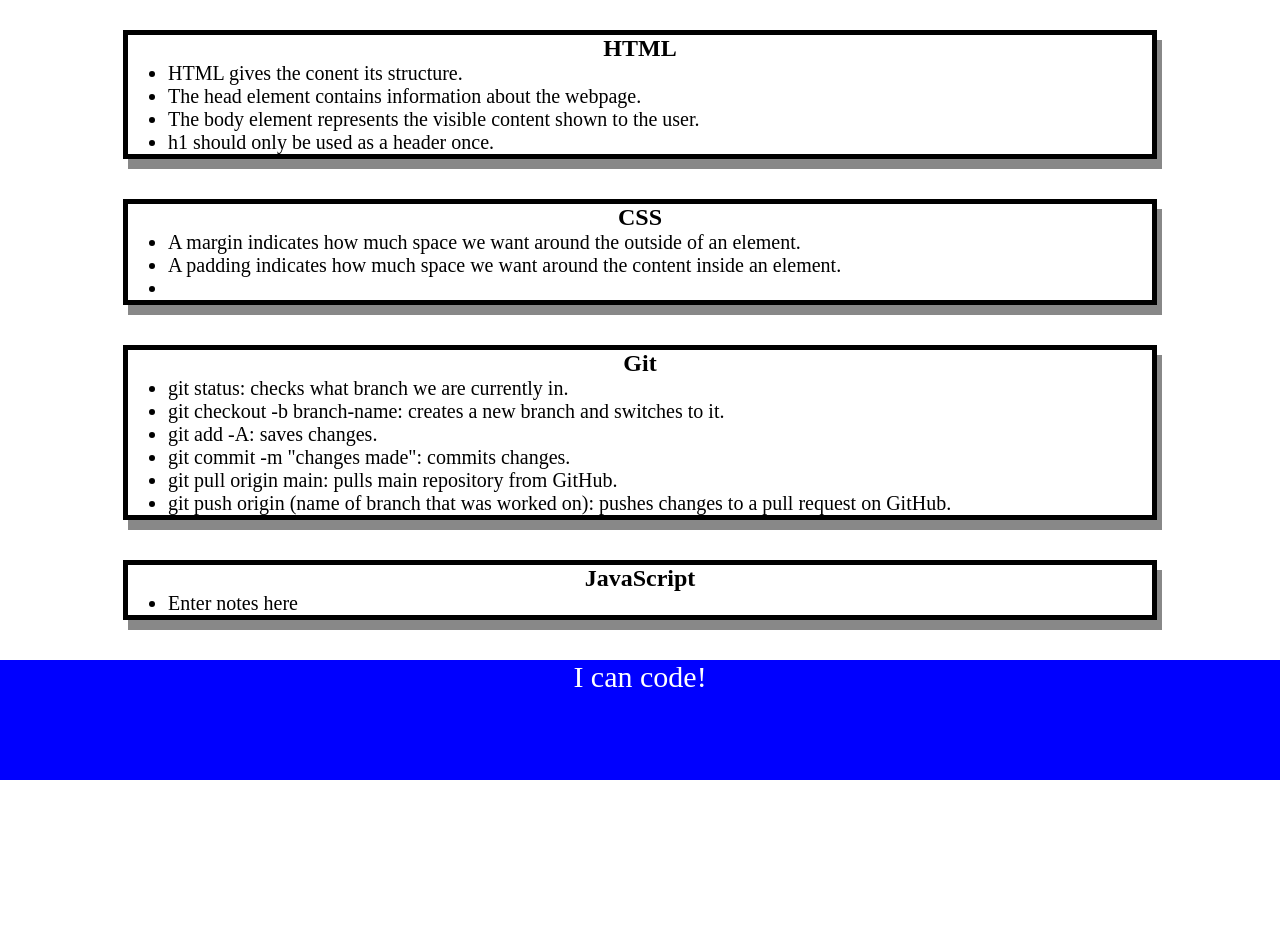
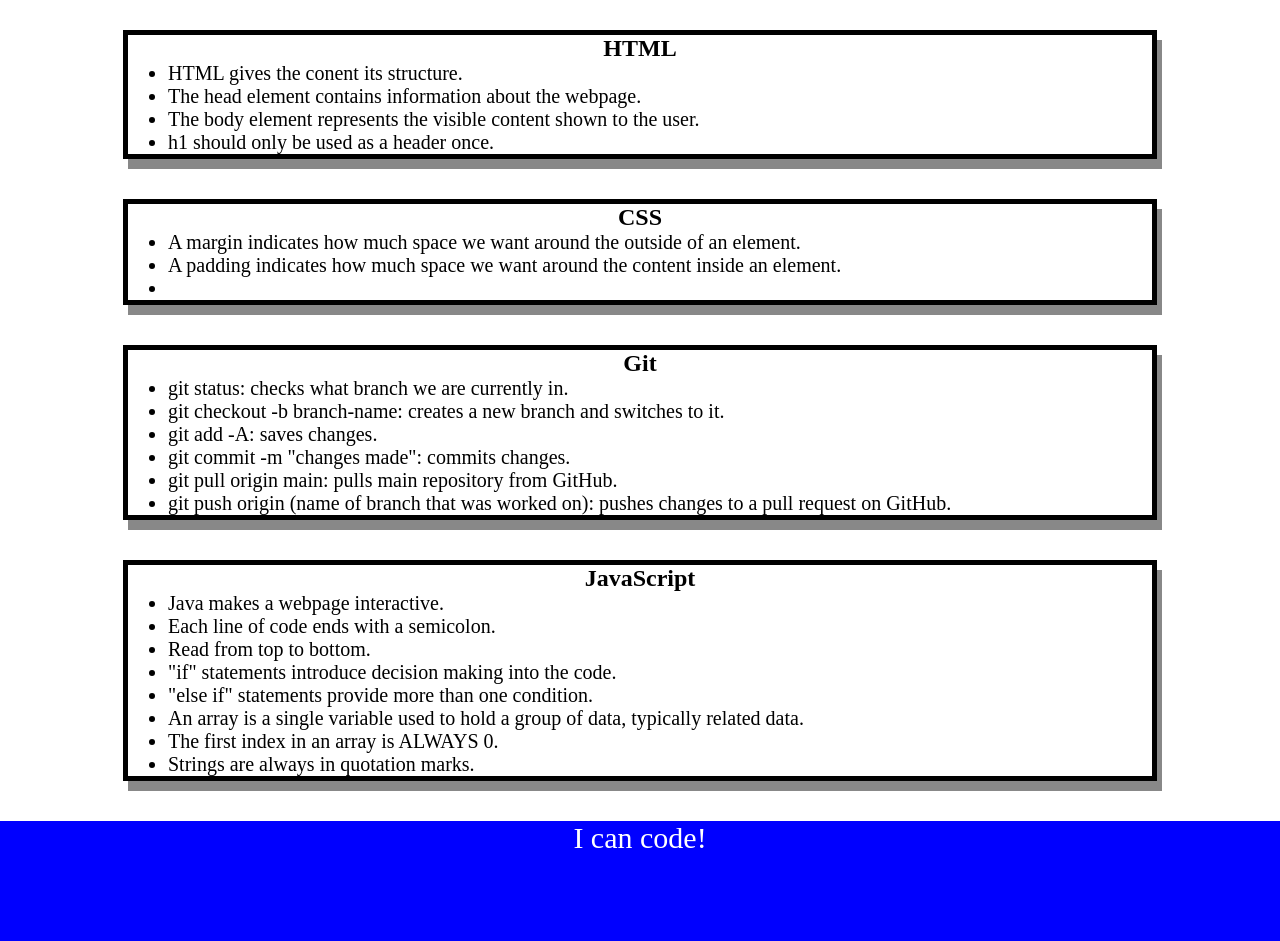
Before and after one commit to AnthonyFrederick7/prework-study-guide, a plain HTML site: page prework-study-guide/index.html in a window 1280 px wide. Shown: the part 130-1071 px from the top of the page. Before the commit the page ends 910 px from the top, so only its background shows below. Drawn offline with Linux system fonts and the light colour scheme.

Commit message:
Added Java notes

```diff
--- /dev/null
+++ b/prework-study-guide/assets/script.js
@@ -0,0 +1,19 @@
+var topics = ['HTML', 'CSS', 'Git', 'JavaScript'];
+
+for (var x = 0; x < topics.length; x++) {
+ console.log(topics[x]);
+}
+
+/*
+if (topic === 'HTML') {
+ console.log("Let's study HTML!");
+} else if (topic === 'CSS') {
+ console.log("Let's study CSS!");
+} else if (topic === 'Git') {
+ console.log("Let's study Git!");
+} else if (topic === 'JavaScript') {
+ console.log("Let's study JavaScript!");
+} else {
+ console.log('Please try again!');
+}
+*/
--- a/prework-study-guide/index.html
+++ b/prework-study-guide/index.html
@@ -11,6 +11,7 @@
     <header id="Title">
       <h1>Prework Study Guide</h1>
       <img src="./assets/bowtie-cat.png" alt="Profile image of cat wearing a bow tie." />
+      <h2>✨ Open the Console to See What's Happening ✨</h2>
     </header>
     <main>
       <section class="card" id="html-section">
@@ -44,7 +45,14 @@
       <section class="card" id="javascript-section">
         <h2>JavaScript</h2>
         <ul>
-          <li>Enter notes here</li>
+          <li>Java makes a webpage interactive.</li>
+          <li>Each line of code ends with a semicolon.</li>
+          <li>Read from top to bottom.</li>
+          <li>"if" statements introduce decision making into the code.</li>
+          <li>"else if" statements provide more than one condition.</li>
+          <li>An array is a single variable used to hold a group of data, typically related data.</li>
+          <li>The first index in an array is ALWAYS 0.</li>
+          <li>Strings are always in quotation marks.</li>
         </ul>
       </section>
     </main>
@@ -52,5 +60,6 @@
     <footer>
       <p>I can code!</p>
     </footer>
+    <script src="./assets/script.js"></script>
   </body>
 </html>
```
